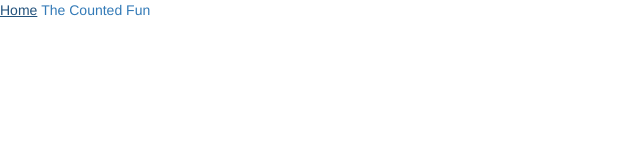
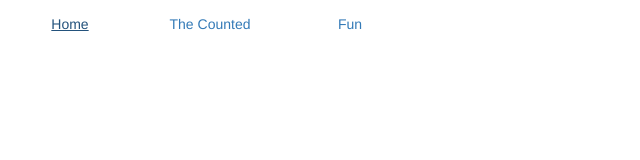
Before and after one commit to aquang9124/development-portfolio, a website: page client/index.html in a window 1280 px wide. Shown: the whole page, without its empty margins (0-640 px from the left). Drawn offline with nearby package versions, Linux system fonts and the light colour scheme; some packages are replaced by stand-ins of ours.

Commit message:
working on styling for horizontal nav

```diff
--- a/client/content/scss/styles.scss
+++ b/client/content/scss/styles.scss
@@ -20,13 +20,18 @@ nav {
 		list-style-type: none;
 		margin: 0;
 		padding: 0;
+		position: absolute;
 
 		> li {
 			display: inline-block;
+			float: left;
 
 			> a {
 				display: block;
-
+				padding: 1em 0;
+				min-width: 140px;
+				height: 50px;
+				text-align: center;
 			}
 		}
 	}
```
Also changed, not shown: client/content/css/styles.css.
